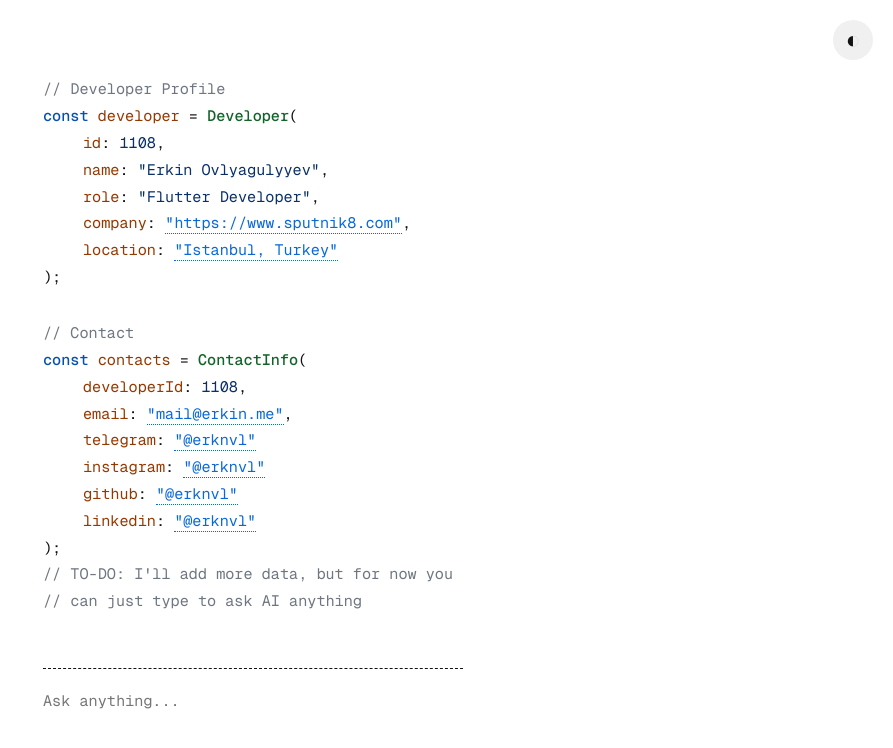
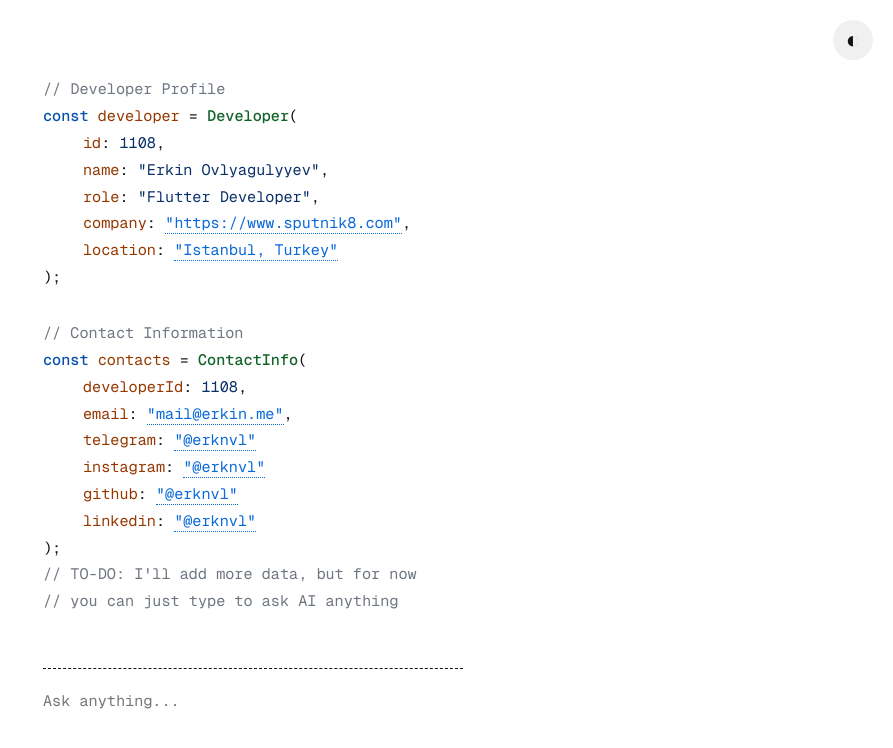
Before and after one commit to erknvl/erkin.me, a website: page index.html in a window 1280 px wide. Shown: the whole page, without its empty margins (387-1280 px from the left). Drawn offline with nearby package versions, Linux system fonts and the light colour scheme; no server answers.

Commit message:
Update meta description and clean up comments in contact section

```diff
--- a/index.html
+++ b/index.html
@@ -7,7 +7,7 @@
   <meta name="viewport" content="width=device-width, initial-scale=1.0, maximum-scale=1.0, user-scalable=no" />
   <meta http-equiv="X-UA-Compatible" content="ie=edge" />
   <meta name="Description"
-    content="Hi, my name is Erkin, Flutter Developer and just a guy who's passionate about UI/UX" />
+    content="Erkin - Flutter Developer" />
   <meta name="google" content="nositelinkssearchbox" />
   <title>Erkin Ovlyagulyyev - Flutter Developer</title>
   <link rel="shortcut icon" href="favicon.png" type="image/x-icon" />
@@ -88,7 +88,7 @@
           <div class="code-line">);</div>
           <div class="code-line"></div>
       </br>
-          <div class="code-line"><span class="comment">// Contact</span></div>
+          <div class="code-line"><span class="comment">// Contact Information</span></div>
           <div class="code-line"><span class="keyword">const</span> <span class="variable">contacts</span> = <span class="class-name">ContactInfo</span>(</div>
           <div class="code-line indent"><span class="property">developerId</span>: <span class="string">1108</span>,</div>
             <div class="code-line indent"><span class="property">email</span>: <span class="string"><a class="social" href="mailto:mail@erkin.me" target="_blank">"mail@erkin.me"</a></span>,</div>
@@ -97,8 +97,8 @@
             <div class="code-line indent"><span class="property">github</span>: <span class="string"><a class="social" href="https://github.com/erknvl" target="_blank">"@erknvl"</a></span></div>
             <div class="code-line indent"><span class="property">linkedin</span>: <span class="string"><a class="social" href="https://www.linkedin.com/in/erknvl" target="_blank">"@erknvl"</a></span></div>
             <div class="code-line">);</div>
-            <div class="code-line"><span class="comment">// TO-DO: I'll add more data, but for now you can just type to ask AI anything</span></div>
-            <div class="code-line cursor-line"><span class="comment">// can just type to ask AI anything</span></div>
+            <div class="code-line"><span class="comment">// TO-DO: I'll add more data, but for now </span></div>
+            <div class="code-line cursor-line"><span class="comment">// you can just type to ask AI anything</span></div>
 
       </br>
         <div id="chatContainer" class="chat-container">
```
